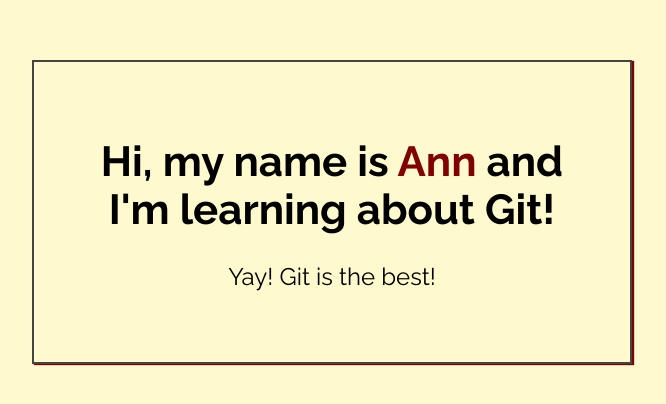
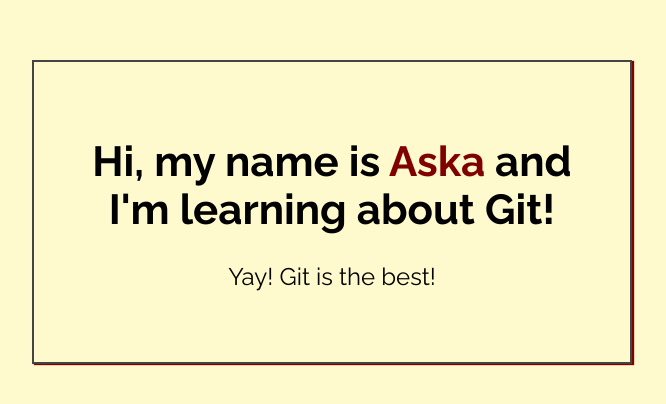
Before and after one commit to adjikia/my-first-repo, a plain HTML site: page index.html in a window 1280 px wide. Shown: the part 188-592 px from the top of the page, without its empty margins (308-974 px from the left). Drawn offline with Linux system fonts and the light colour scheme.

Commit message:
Added name to index.html

```diff
--- a/index.html
+++ b/index.html
@@ -14,7 +14,7 @@
 <body>
 
     <div class="greeting">
-        <h1>Hi, my name is <span class="highlight">Ann</span> and I'm learning about Git! </h1>
+        <h1>Hi, my name is <span class="highlight">Aska</span> and I'm learning about Git! </h1>
 
         <p>Yay! Git is the best!</p>
     </div>
```
